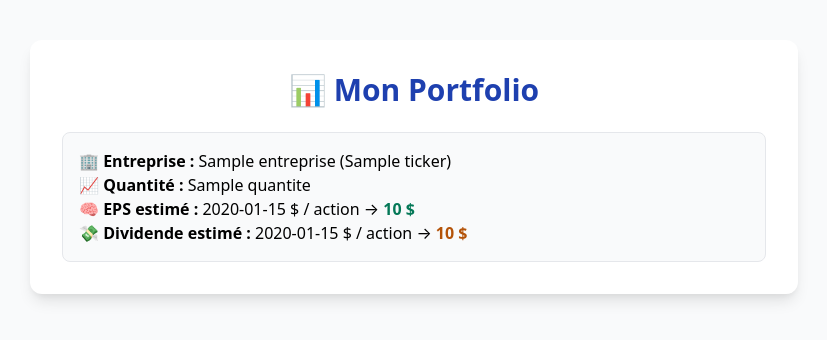
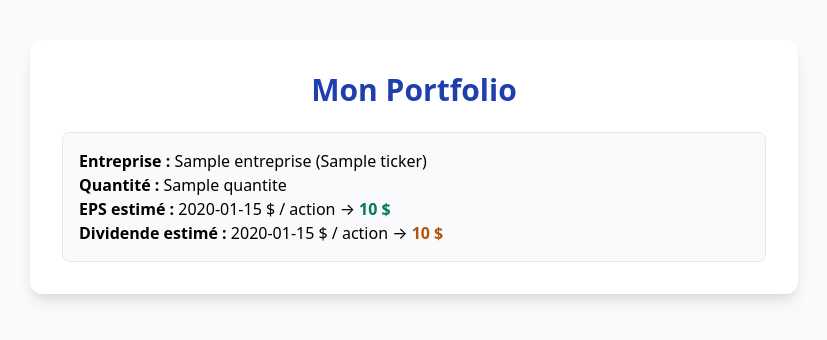
Before and after one commit to rayanoww78/DiviTrack, a Flask app: template templates/mon_portfolio.html in a window 1280 px wide. Shown: the top 340 px of the page, without its empty margins (226-1053 px from the left). Run offline with Flask 3, Linux system fonts and the light colour scheme; the template is opened without the code that fills it: most values are stand-ins (such as "Sample title", 1, 10 or a date in 2020).

Commit message:
Remove emojis from portfolio headings and details

```diff
--- a/templates/mon_portfolio.html
+++ b/templates/mon_portfolio.html
@@ -8,15 +8,15 @@
 </head>
 <body class="bg-gray-50 min-h-screen py-10 px-4">
   <div class="max-w-3xl mx-auto bg-white p-8 rounded-xl shadow-lg">
-    <h1 class="text-3xl font-bold text-blue-800 mb-6 text-center">📊 Mon Portfolio</h1>
+    <h1 class="text-3xl font-bold text-blue-800 mb-6 text-center">Mon Portfolio</h1>
     {% if portefeuille %}
       <div class="space-y-6">
         {% for item in portefeuille %}
           <div class="border p-4 rounded-lg bg-gray-50">
-            <p><strong>🏢 Entreprise :</strong> {{ item.entreprise }} ({{ item.ticker }})</p>
-            <p><strong>📈 Quantité :</strong> {{ item.quantite }}</p>
-            <p><strong>🧠 EPS estimé :</strong> {{ item.eps_estime_par_action }} $ / action → <span class="text-green-700 font-semibold">{{ item.eps_total }} $</span></p>
-            <p><strong>💸 Dividende estimé :</strong> {{ item.dividende_estime_par_action }} $ / action → <span class="text-yellow-700 font-semibold">{{ item.dividende_total }} $</span></p>
+            <p><strong>Entreprise :</strong> {{ item.entreprise }} ({{ item.ticker }})</p>
+            <p><strong>Quantité :</strong> {{ item.quantite }}</p>
+            <p><strong>EPS estimé :</strong> {{ item.eps_estime_par_action }} $ / action → <span class="text-green-700 font-semibold">{{ item.eps_total }} $</span></p>
+            <p><strong>Dividende estimé :</strong> {{ item.dividende_estime_par_action }} $ / action → <span class="text-yellow-700 font-semibold">{{ item.dividende_total }} $</span></p>
           </div>
         {% endfor %}
       </div>
```
